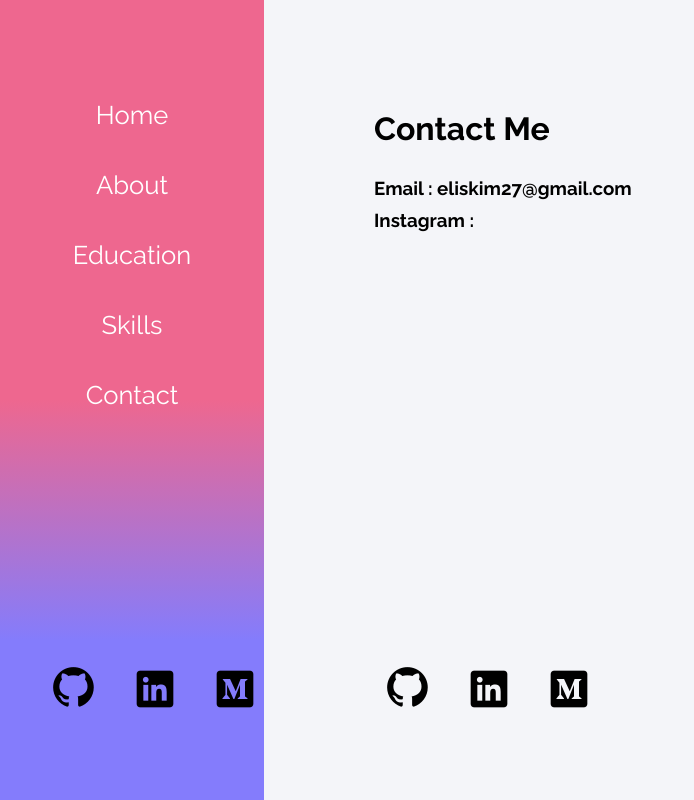
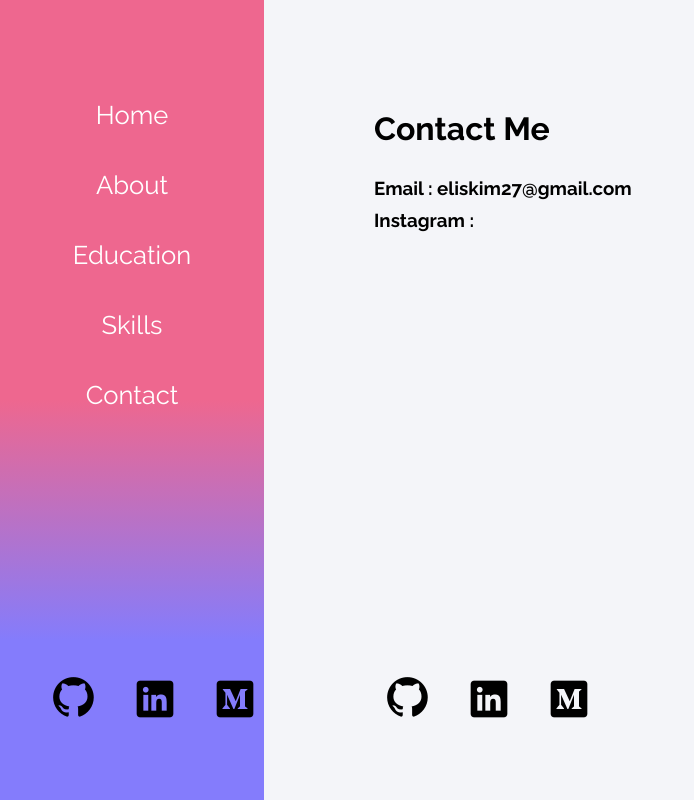
Before and after one commit to eliskim27/eliskim27.github.io, a React (Create React App) app: page /contact in a window 1280 px wide. Shown: the whole page, without its empty margins (0-694 px from the left). Built offline with nearby package versions, Linux system fonts and the light colour scheme.

Commit message:
changes made to navbar social

```diff
--- a/src/App.css
+++ b/src/App.css
@@ -105,9 +105,11 @@ h1,h2,h3,h4,p
 .social
   {
     position: absolute;
-    margin-top: 20px;
+    /* margin-top: 20px; */
     display: flex;
-    bottom: 60px;
+    margin-left: auto;
+    margin-right: auto;
+    bottom: 50px;
     padding: 20px;
   }
 .social i
```
